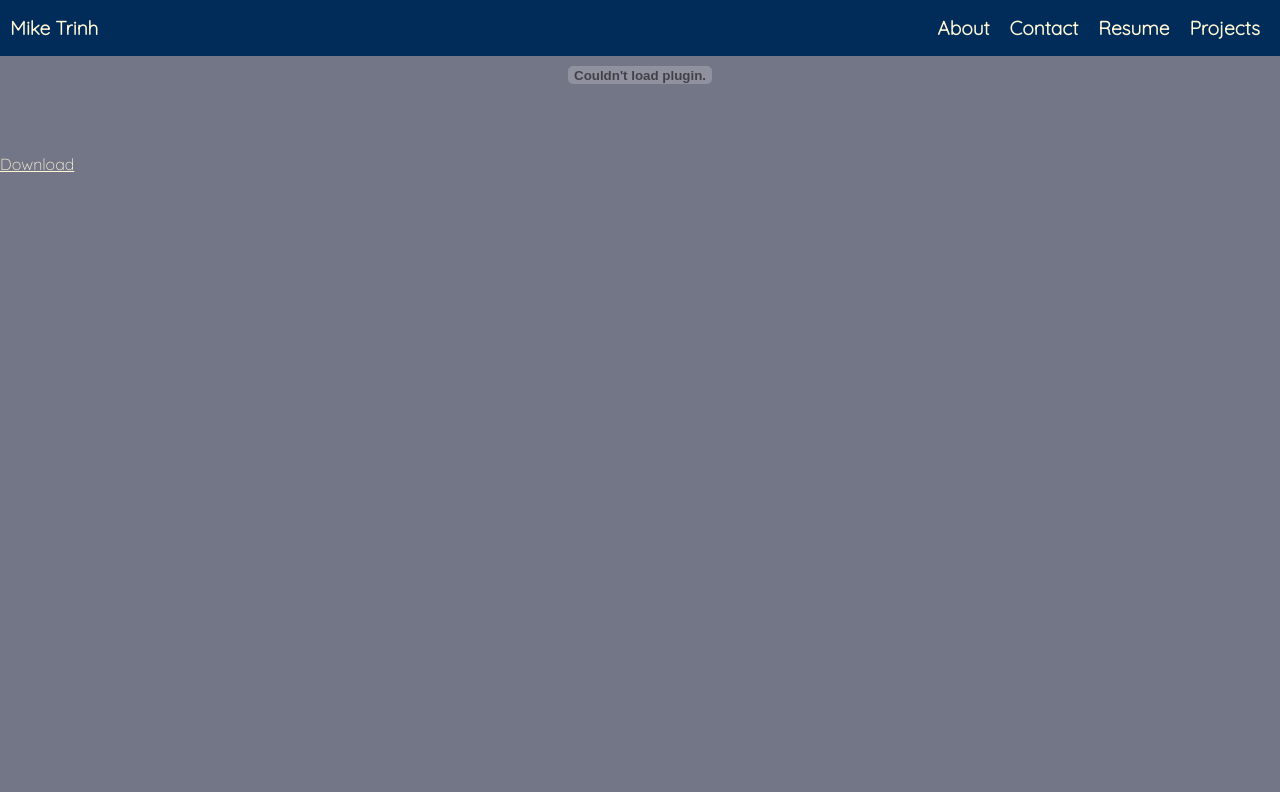
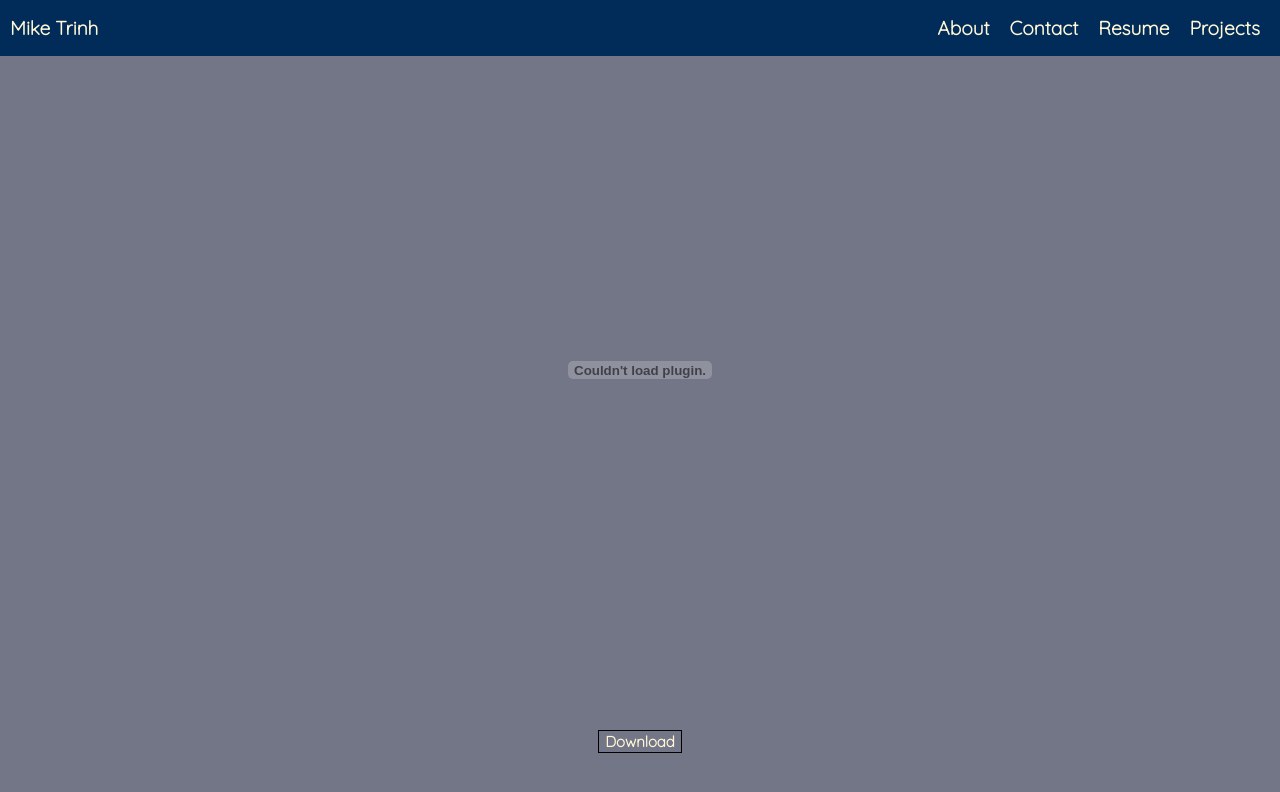
Before and after one commit to hieptrinh96/react-portfolio, a React (Create React App) app: page /resume in a window 1280 px wide. Shown: the top 792 px of the page. Built offline with nearby package versions, Linux system fonts and the light colour scheme.

Commit message:
embed resume on portfolio

```diff
--- a/src/App.jsx
+++ b/src/App.jsx
@@ -4,7 +4,7 @@ import Home from './pages/Home';
 import Contact from './pages/Contact/Contact';
 import NavBar from './components/Navbar/NavBar'
 import './App.css';
-import Resume from './pages/Resume';
+import Resume from './pages/Resume/Resume';
 import Projects from './pages/Projects';
 import ProjectDetails from './pages/ProjectDetails/ProjectDetails';
 
--- /dev/null
+++ b/src/pages/Resume/Resume.css
@@ -0,0 +1,23 @@
+embed {
+  padding-top: 10px;
+  height: 90vh;
+}
+
+.a-container {
+  background-color: #737687;
+  border: 1px solid black;
+
+}
+
+.a-container>a {
+  text-decoration: none;
+  font-size: 15px;
+  font-weight: bolder;
+}
+
+.resume-container {
+  display: flex;
+  justify-content: center;
+  align-items: center;
+  flex-direction: column;
+}
--- a/src/pages/Resume.jsx
+++ b/src/pages/Resume/Resume.jsx
@@ -1,14 +1,16 @@
-
+import './Resume.css'
 const Resume = () => {
   return (
-    <div>
+    <div className='resume-container'>
       <embed
         type="application/pdf"
         src="/HiepTrinh.pdf"
         height="500%"
         width="100%"
       />
-      <a href="/HiepTrinh.pdf" download>Download</a>
+      <button className='a-container'>
+        <a href="/HiepTrinh.pdf" download>Download</a>
+      </button>
     </div>
   );
 }
```
